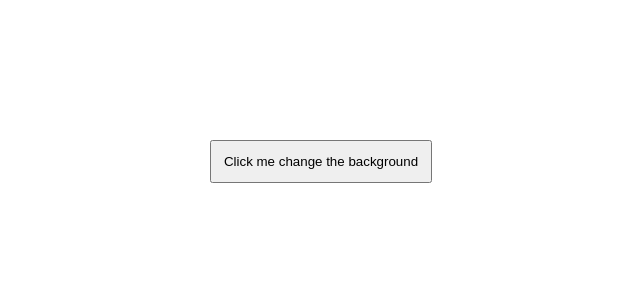
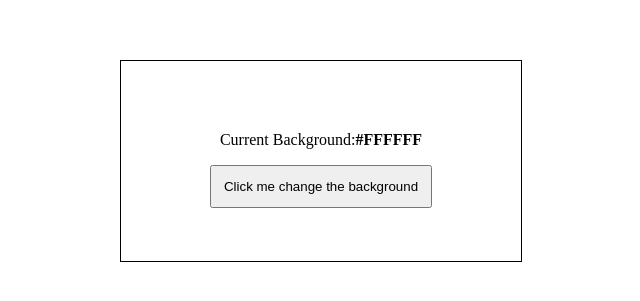
Before and after one commit to vijaysaiy/30-day-js-challenge, a plain HTML site: page day-1/index.html in a window 1280 px wide. Shown: the part 247-548 px from the top of the page, without its empty margins (319-959 px from the left). Drawn offline with Linux system fonts and the light colour scheme.

Commit message:
JS-Day 1 challenge

```diff
--- a/index.html
+++ b/day-1/index.html
@@ -5,11 +5,25 @@
     <meta name="viewport" content="width=device-width, initial-scale=1.0" />
     <title>Day-1 challenge</title>
     <style>
-      #btn-container {
-        height: 100vh;
+      #container {
+        height: 100dvh;
         display: flex;
         align-items: center;
         justify-content: center;
+        transition: 0.3s ease-in-out;
+      }
+      #color {
+        font-weight: 700;
+      }
+      #change-container {
+        height: 200px;
+        width: 400px;
+        display: flex;
+        align-items: center;
+        justify-content: center;
+        flex-direction: column;
+        background: #fff;
+        border: 1px solid #000;
       }
       button {
         padding: 12px;
@@ -20,7 +34,8 @@
   </head>
   <body>
     <main id="container">
-      <div id="btn-container">
+      <div id="change-container">
+        <p>Current Background:<span id="color">#FFFFFF</span></p>
         <button onclick="handleBackgroundChange()">
           Click me change the background
         </button>
@@ -41,6 +56,9 @@
     }
     function handleBackgroundChange() {
       const color = getRandomColor();
+      const colorCodeEl = document.getElementById("color");
+      colorCodeEl.textContent = color;
+      colorCodeEl.style.color = color;
       document.getElementById("container").style.backgroundColor = color;
     }
   </script>
```
Also changed, not shown: 2 other files.
